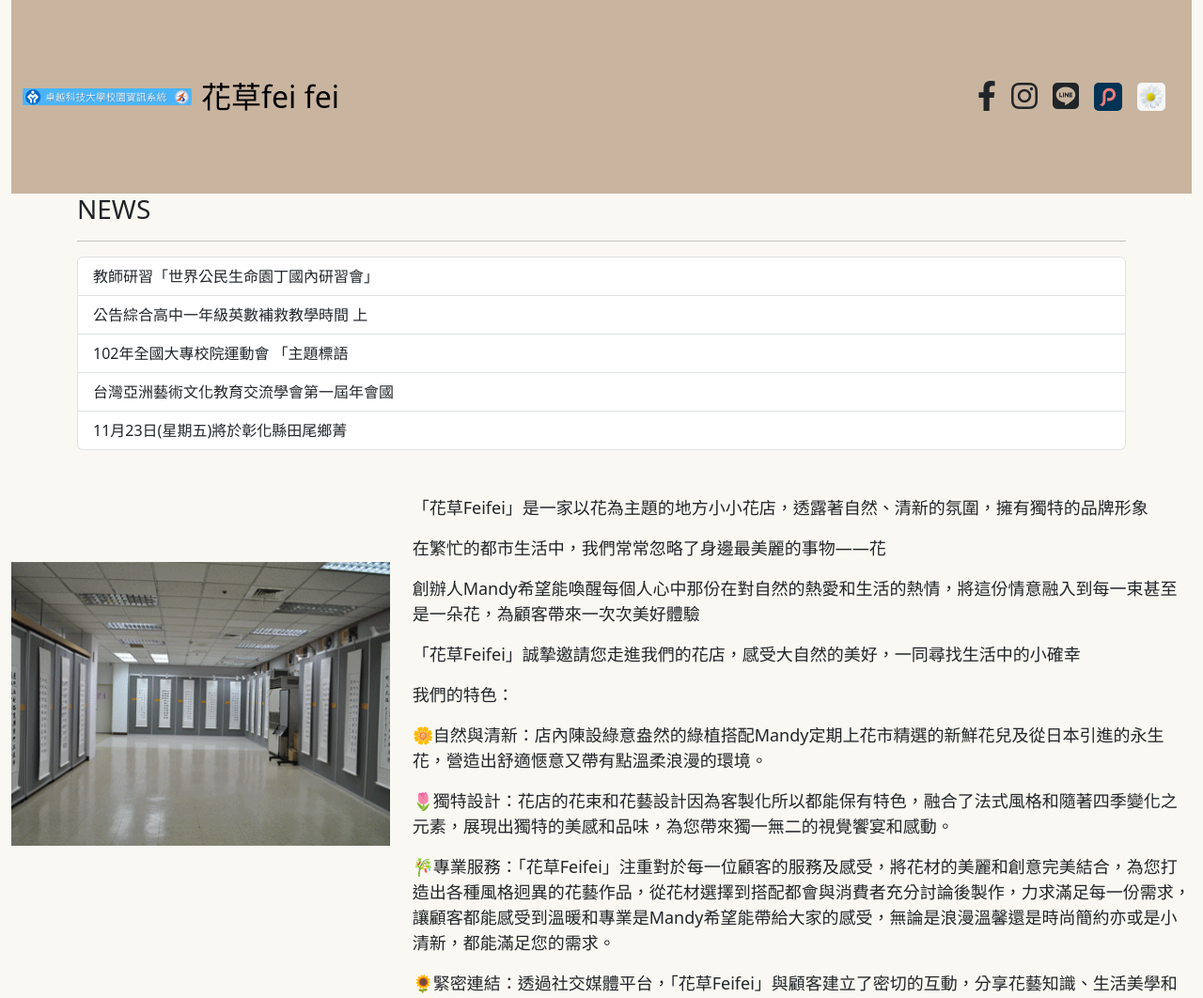
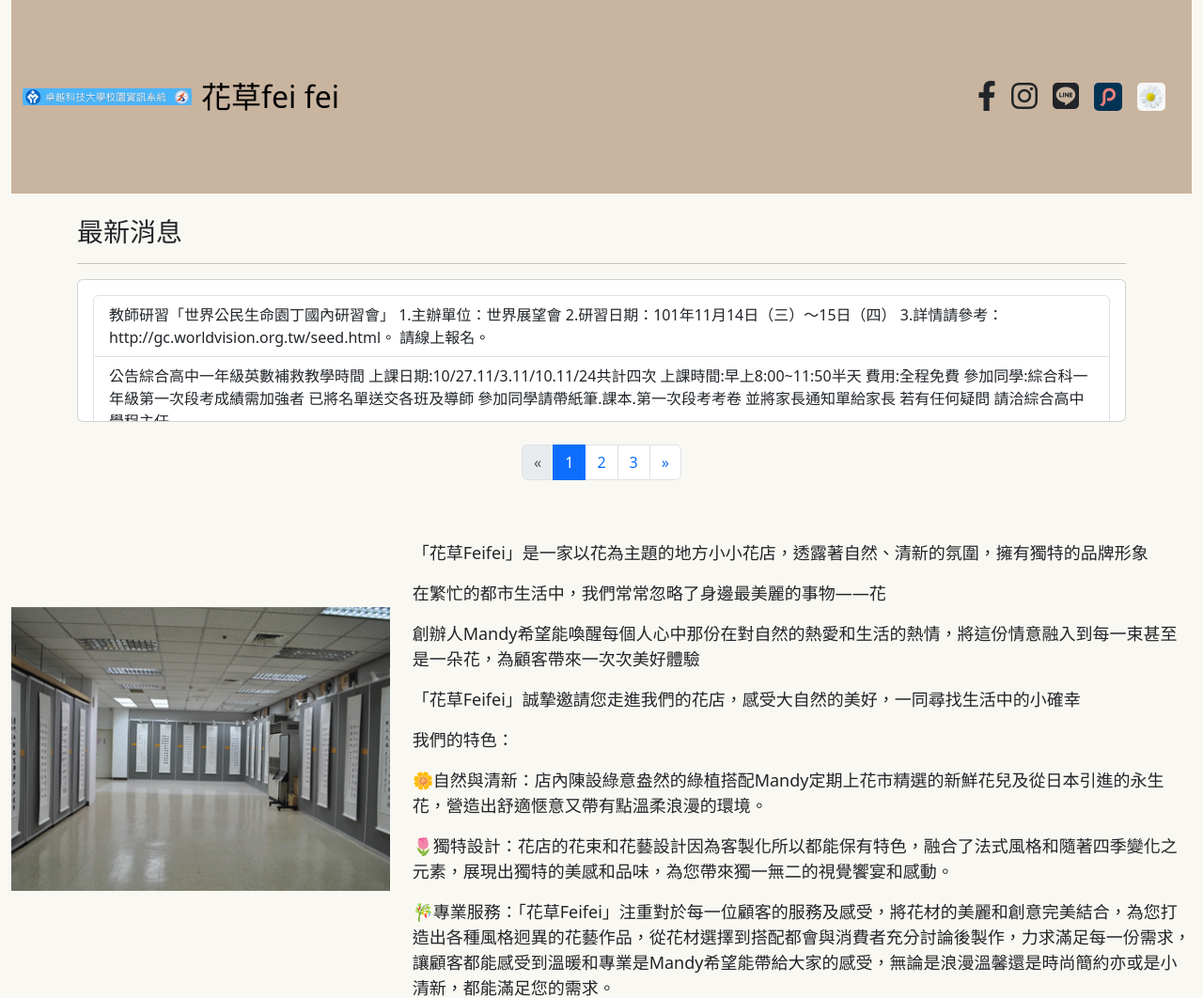
Before and after one commit to Gbearup/SKYBOOK-HOMEWORK, a PHP site: page /index.php in a window 1280 px wide. Shown: the top 1062 px of the page at 94% size. Run offline with PHP 8.4, Linux system fonts and the light colour scheme; data comes from the database, SQL or seed files in the repository; data that the repository does not hold is empty.

Commit message:
更新最新消息跟login

```diff
--- a/index.php
+++ b/index.php
@@ -95,27 +95,83 @@
 
     <!-- 最新消息區 -->
     <div class="container">
-        <h3>NEWS</h3>
+        <h3 class="mt-4">最新消息</h3>
         <hr>
-        <?php
-        $div = 5;
-        $total = $News->count();
-        $pages = ceil($total / $div);
-        $now = $_GET['p'] ?? 1;
-        $start = ($now - 1) * $div;
-        $rows = $News->all(" limit $start,$div");
-        echo "<ol class='list-group'>";
 
-        foreach ($rows as $row) {
-            echo "<li class='list-group-item sswww'>";
-            echo mb_substr($row['text'], 0, 20);
-            echo "<span class='all' style='display:none'>" . $row['text'] . "</span>";
-            echo "</li>";
-        }
-        ?>
-        </ol>
-        <!-- 分頁按鈕仍然可以保留，但如果實現無頁面跳轉，則不需要 -->
+        <!-- 顯示資料 -->
+        <div class="card">
+            <div class="card-body" style="height: 150px; overflow: hidden;">
+                <?php
+                $div = 2; // 每頁顯示5條新聞
+                $total = $News->count(); // 總共有多少條新聞
+                $pages = ceil($total / $div); // 計算總頁數
+                $now = isset($_GET['p']) ? $_GET['p'] : 1; // 如果頁碼沒有設置，預設為第1頁
+                $start = ($now - 1) * $div; // 計算顯示的起始位置
+                $rows = $News->all("limit $start, $div"); // 從資料庫中查詢當前頁的新聞資料
+
+                if ($rows) {
+                    echo "<ul class='list-group'>";
+
+                    foreach ($rows as $row) {
+                        echo "<li class='list-group-item'>";
+                        // 直接顯示完整的新聞內容
+                        echo $row['text'];
+                        echo "</li>";
+                    }
+
+                    echo "</ul>";
+                } else {
+                    echo "<p>目前沒有更多的資料</p>";
+                }
+                ?>
+            </div>
+        </div>
+
+        <!-- 分頁控制 -->
+        <nav aria-label="Page navigation" class="mt-4">
+            <ul class="pagination justify-content-center">
+                <!-- 上一頁 -->
+                <?php if ($now > 1): ?>
+                    <li class="page-item">
+                        <a class="page-link" href="?p=<?php echo $now - 1; ?>" aria-label="Previous">
+                            <span aria-hidden="true">&laquo;</span>
+                        </a>
+                    </li>
+                <?php else: ?>
+                    <li class="page-item disabled">
+                        <a class="page-link" href="#" aria-label="Previous">
+                            <span aria-hidden="true">&laquo;</span>
+                        </a>
+                    </li>
+                <?php endif; ?>
+
+                <!-- 分頁按鈕 -->
+                <?php for ($i = 1; $i <= $pages; $i++): ?>
+                    <li class="page-item <?php echo ($i == $now) ? 'active' : ''; ?>">
+                        <a class="page-link" href="?p=<?php echo $i; ?>"><?php echo $i; ?></a>
+                    </li>
+                <?php endfor; ?>
+
+                <!-- 下一頁 -->
+                <?php if ($now < $pages): ?>
+                    <li class="page-item">
+                        <a class="page-link" href="?p=<?php echo $now + 1; ?>" aria-label="Next">
+                            <span aria-hidden="true">&raquo;</span>
+                        </a>
+                    </li>
+                <?php else: ?>
+                    <li class="page-item disabled">
+                        <a class="page-link" href="#" aria-label="Next">
+                            <span aria-hidden="true">&raquo;</span>
+                        </a>
+                    </li>
+                <?php endif; ?>
+            </ul>
+        </nav>
     </div>
+
+
+
 
 
 
--- a/login.php
+++ b/login.php
@@ -1,5 +1,6 @@
 <?php
 include_once "api/db.php"; // 引入資料庫連線檔案
+
 
 if (isset($_POST['acc'])) { // 如果有提交帳號
 	// 查詢帳號和密碼是否正確
```
Lines whose indentation alone changed are shown as unchanged.
